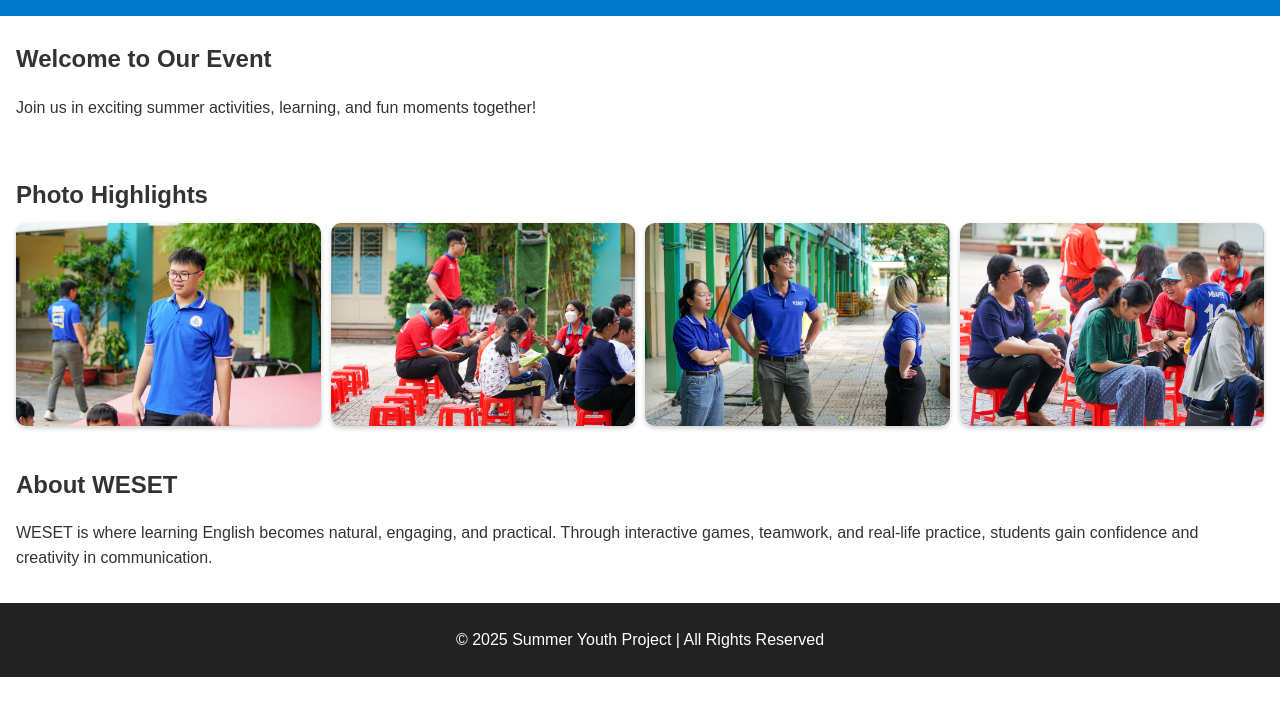
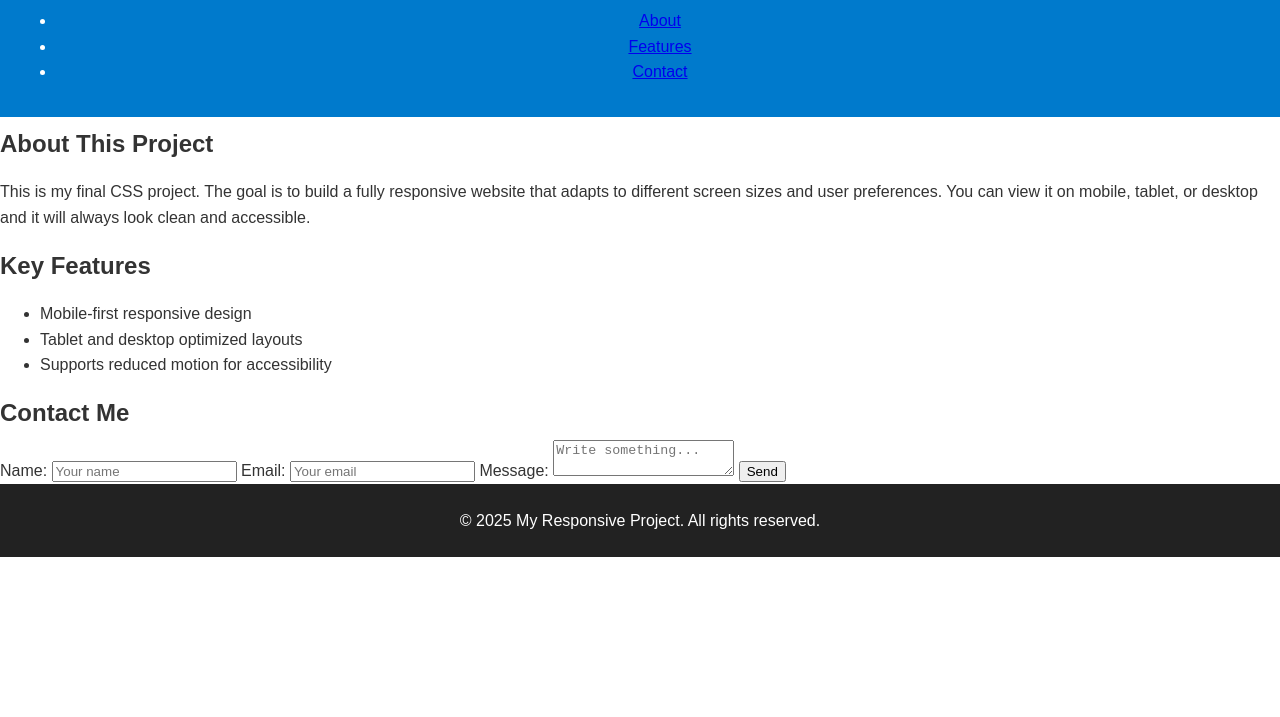
Before and after one commit to YSoan/Responsive-Lifestyle-Website, a plain HTML site: page final_project.html in a window 1280 px wide. Shown: the part 83-800 px from the top of the page. Drawn offline with Linux system fonts and the light colour scheme.

Commit message:
Update final_project.html

```diff
--- a/final_project.html
+++ b/final_project.html
@@ -3,36 +3,59 @@
 <head>
   <meta charset="UTF-8">
   <meta name="viewport" content="width=device-width, initial-scale=1.0">
-    <title>Final Responsive Website Project</title>
+  <title>My Responsive Final Project</title>
   <link rel="stylesheet" href="style.css">
 </head>
 <body>
   <header>
-        <h1>Summer Youth Activities</h1>
+    <h1>Welcome to My Responsive Website</h1>
+    <nav>
+      <ul>
+        <li><a href="#about">About</a></li>
+        <li><a href="#features">Features</a></li>
+        <li><a href="#contact">Contact</a></li>
+      </ul>
+    </nav>
   </header>
+
   <main>
-        <section class="intro">
-            <h2>Welcome to Our Event</h2>
-            <p>Join us in exciting summer activities, learning, and fun moments together!</p>
+    <section id="about">
+      <h2>About This Project</h2>
+      <p>
+        This is my final CSS project. The goal is to build a fully responsive
+        website that adapts to different screen sizes and user preferences.
+        You can view it on mobile, tablet, or desktop and it will always look clean and accessible.
+      </p>
     </section>
 
-        <section class="gallery">
-            <h2>Photo Highlights</h2>
-            <div class="photos">
-                <img src="1.jpg" alt="Activity 1">
-                <img src="2.jpg" alt="Activity 2">
-                <img src="3.jpg" alt="Activity 3">
-                <img src="4.jpg" alt="Activity 4">
-            </div>
+    <section id="features">
+      <h2>Key Features</h2>
+      <ul>
+        <li>Mobile-first responsive design</li>
+        <li>Tablet and desktop optimized layouts</li>
+        <li>Supports reduced motion for accessibility</li>
+      </ul>
     </section>
 
-        <section class="about">
-            <h2>About WESET</h2>
-            <p>WESET is where learning English becomes natural, engaging, and practical. Through interactive games, teamwork, and real-life practice, students gain confidence and creativity in communication.</p>
+    <section id="contact">
+      <h2>Contact Me</h2>
+      <form>
+        <label for="name">Name:</label>
+        <input type="text" id="name" placeholder="Your name" required>
+
+        <label for="email">Email:</label>
+        <input type="email" id="email" placeholder="Your email" required>
+
+        <label for="message">Message:</label>
+        <textarea id="message" placeholder="Write something..." required></textarea>
+
+        <button type="submit">Send</button>
+      </form>
     </section>
   </main>
+
   <footer>
-        <p>&copy; 2025 Summer Youth Project | All Rights Reserved</p>
+    <p>© 2025 My Responsive Project. All rights reserved.</p>
   </footer>
 </body>
 </html>
```
Lines whose indentation alone changed are shown as unchanged.
